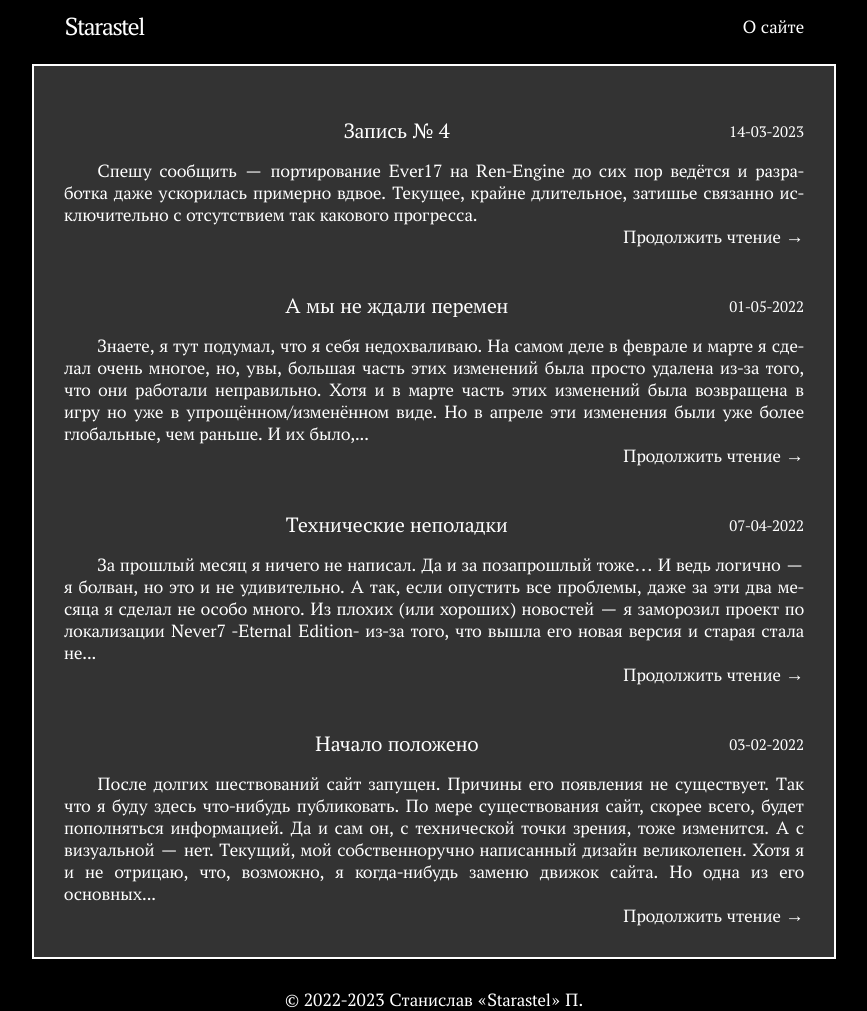
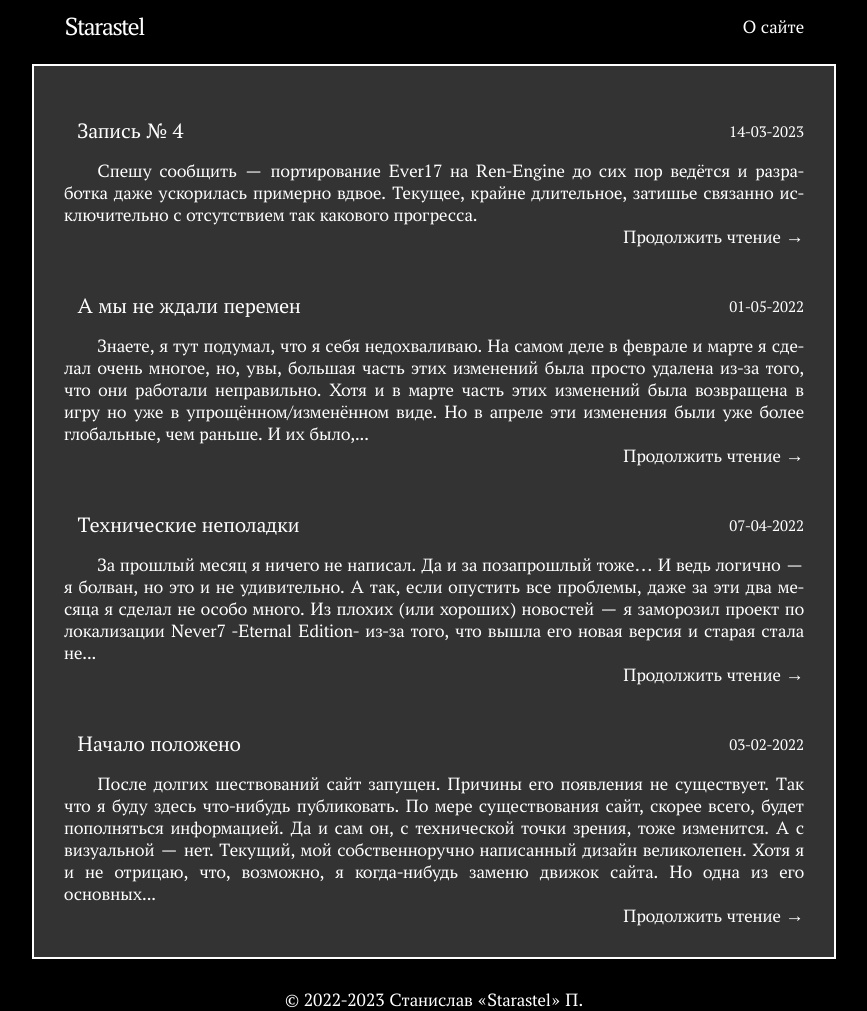
Before and after one commit to Starastel/stStarastel, a Jekyll site: the page built from index.html, in a window 1280 px wide. Shown: the whole page, without its empty margins (206-1073 px from the left). Built offline with Jekyll 4.4.1, drawn with Linux system fonts in a browser that asks for light colours; the list of posts is cut into pages by our own code.

Commit message:
Update home.html

```diff
--- a/_layouts/home.html
+++ b/_layouts/home.html
@@ -9,7 +9,7 @@
 	<ul class="post-list">
 	{%- for post in paginator.posts -%}
 		<li>
-			<a href="{{ post.url }}"><div class="pst_ttl">
+			<div class="pst_ttl">
 				<div><h3><a href="{{ post.url }}">{{ post.title }}</a></h3></div>
 				<div style="text-align:right;"><font size="3pt">{%- assign date_format = site.date_format | default: "%d-%m-%Y" -%}{{ post.date | date: date_format }}</font></div>
 			</div>
```
